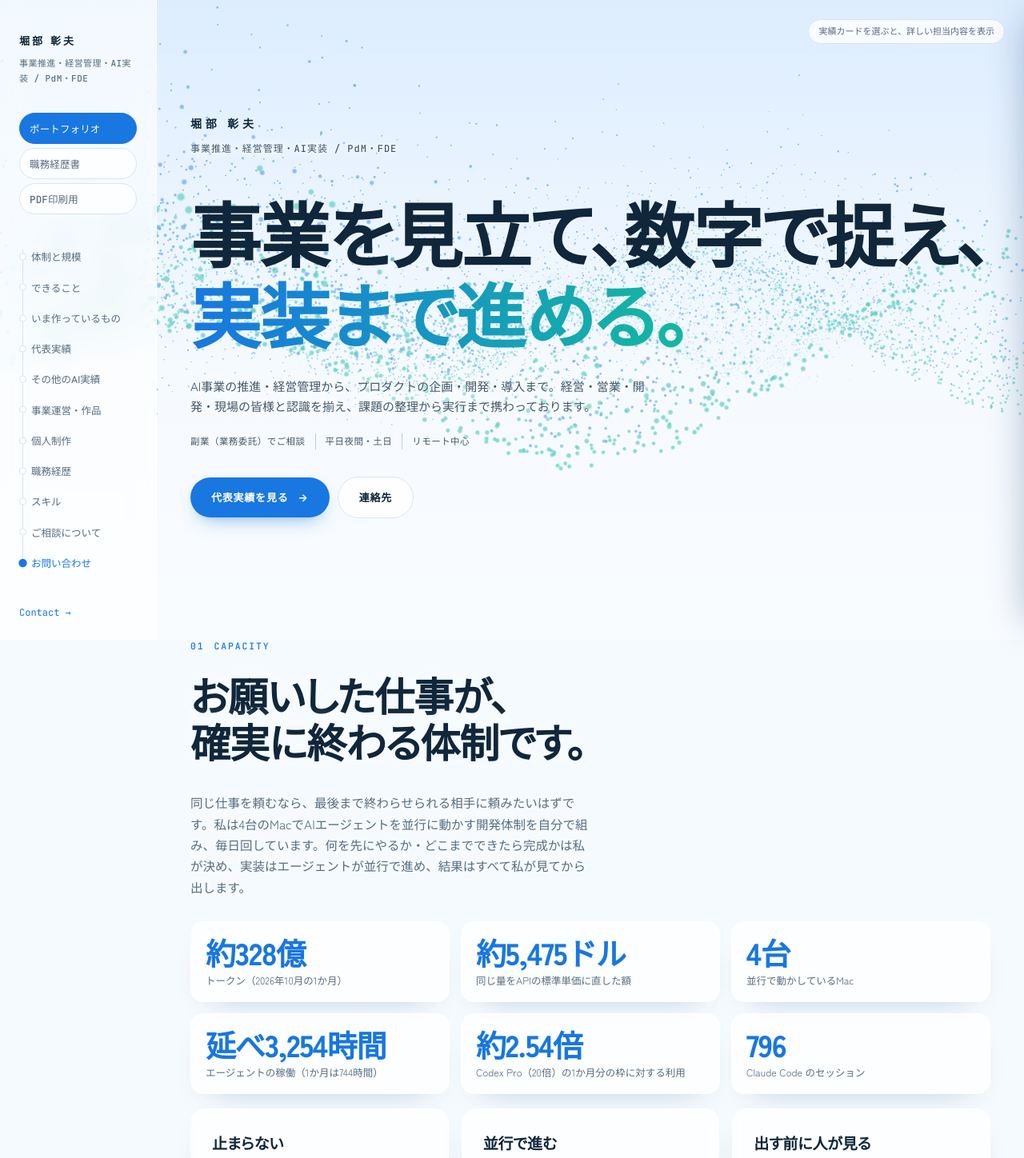
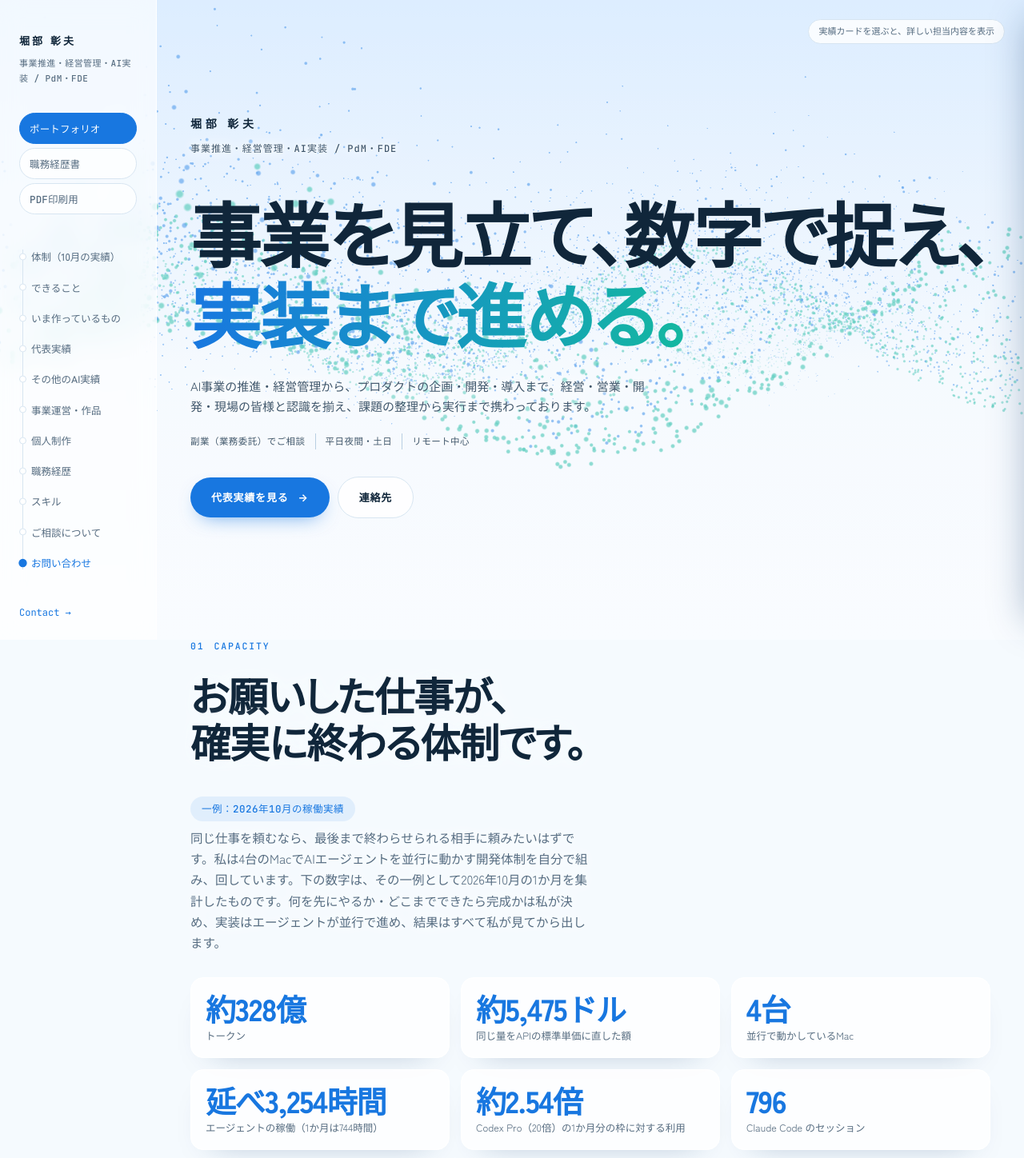
Before and after one commit to horibe7akio/portfolio, a plain HTML site: page index.html in a window 1280 px wide. Shown: the top 1448 px of the page at 80% size. Drawn offline with nearby package versions, Linux system fonts and the light colour scheme; animation ran at ten frames a second.

Commit message:
体制の節を「一例：2026年10月の稼働実績」としてまとめる（更新しなくてよい形に）
Co-Authored-By: Claude Opus 5.5 <noreply@anthropic.com>

```diff
--- a/index.html
+++ b/index.html
@@ -727,6 +727,7 @@
     .cap-stats{display:grid;grid-template-columns:repeat(3,1fr);gap:14px;margin:30px 0 18px}
     .cap-stats .stat .n{font-size:clamp(26px,3.4vw,38px);line-height:1.15}
     .cap-why{margin:18px 0 26px}
+    .cap-sample{display:inline-block;margin:6px 0 0;font-family:var(--mono);font-size:12.5px;font-weight:500;letter-spacing:.04em;color:var(--acc);background:rgba(var(--acc-rgb),.09);border-radius:999px;padding:5px 14px}
     .cap-media{align-items:start;gap:20px}
     .cap-vid{aspect-ratio:4/5;object-fit:cover;background:#05090f}
     .cap-note{font-size:12px;color:var(--mut);line-height:1.85;margin-top:18px;max-width:72ch}
@@ -748,7 +749,7 @@
     <button type="button" data-page-btn="print">PDF印刷用</button>
   </div>
   <div class="sidenav-links" data-page="portfolio">
-    <a href="#capacity" data-target="capacity">体制と規模</a>
+    <a href="#capacity" data-target="capacity">体制（10月の実績）</a>
     <a href="#summary" data-target="summary">できること</a>
     <a href="#demo" data-target="demo">いま作っているもの</a>
     <a href="#featured" data-target="featured">代表実績</a>
@@ -1345,9 +1346,10 @@
 <section id="capacity"><div class="wrap">
 <div class="kick">Capacity</div>
 <h2>お願いした仕事が、<br>確実に終わる体制です。</h2>
-<p class="lead">同じ仕事を頼むなら、最後まで終わらせられる相手に頼みたいはずです。私は4台のMacでAIエージェントを並行に動かす開発体制を自分で組み、毎日回しています。何を先にやるか・どこまでできたら完成かは私が決め、実装はエージェントが並行で進め、結果はすべて私が見てから出します。</p>
+<p class="cap-sample">一例：2026年10月の稼働実績</p>
+<p class="lead">同じ仕事を頼むなら、最後まで終わらせられる相手に頼みたいはずです。私は4台のMacでAIエージェントを並行に動かす開発体制を自分で組み、回しています。下の数字は、その一例として2026年10月の1か月を集計したものです。何を先にやるか・どこまでできたら完成かは私が決め、実装はエージェントが並行で進め、結果はすべて私が見てから出します。</p>
 <div class="cap-stats">
-  <div class="stat"><div class="n">約328億</div><div class="l">トークン（2026年10月の1か月）</div></div>
+  <div class="stat"><div class="n">約328億</div><div class="l">トークン</div></div>
   <div class="stat"><div class="n">約5,475ドル</div><div class="l">同じ量をAPIの標準単価に直した額</div></div>
   <div class="stat"><div class="n">4台</div><div class="l">並行で動かしているMac</div></div>
   <div class="stat"><div class="n">延べ3,254時間</div><div class="l">エージェントの稼働（1か月は744時間）</div></div>
@@ -1366,10 +1368,10 @@
   </div>
   <div>
     <img class="vid cap-vid" src="october-timeline.png" alt="2026年10月、4台のMac（M1・M2・M4・M5）それぞれの日別トークン利用" loading="lazy">
-    <p class="vidcap">▲ 2026年10月の4台の稼働。明るいほどその日の利用が多い</p>
+    <p class="vidcap">▲ 2026年10月の4台の稼働（一例）。明るいほどその日の利用が多い</p>
   </div>
 </div>
-<p class="cap-note">数字はすべて2026年10月1〜31日（日本時間）の記録から集計。トークンは Codex 約299億＋Claude Code 約29億で、約98%はキャッシュ済みの入力。金額はキャッシュ割引込みの標準API単価で見積もった換算で、実際の支払額ではありません。延べ時間は、並行して動いたセッションをそれぞれ足した推計です。Claude Code は記録が残っている範囲だけを数えています。</p>
+<p class="cap-note">数字はすべて2026年10月1〜31日（日本時間）の1か月を一例として集計したもので、更新はしていません。トークンは Codex 約299億＋Claude Code 約29億で、約98%はキャッシュ済みの入力。金額はキャッシュ割引込みの標準API単価で見積もった換算で、実際の支払額ではありません。延べ時間は、並行して動いたセッションをそれぞれ足した推計です。Claude Code は記録が残っている範囲だけを数えています。</p>
 </div></section>
 
 <section id="summary"><div class="wrap">
```
